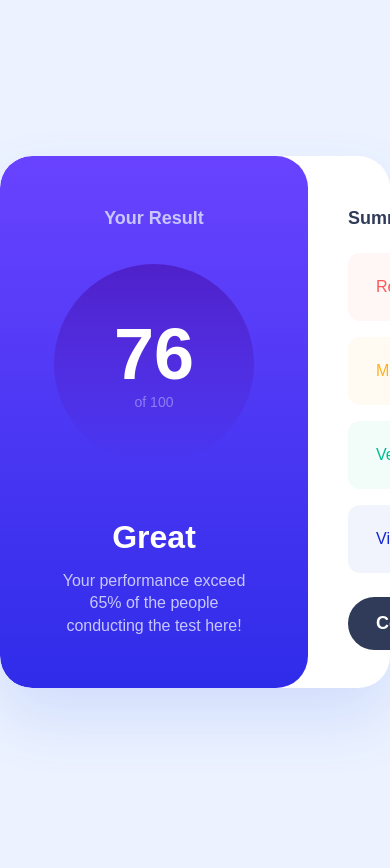
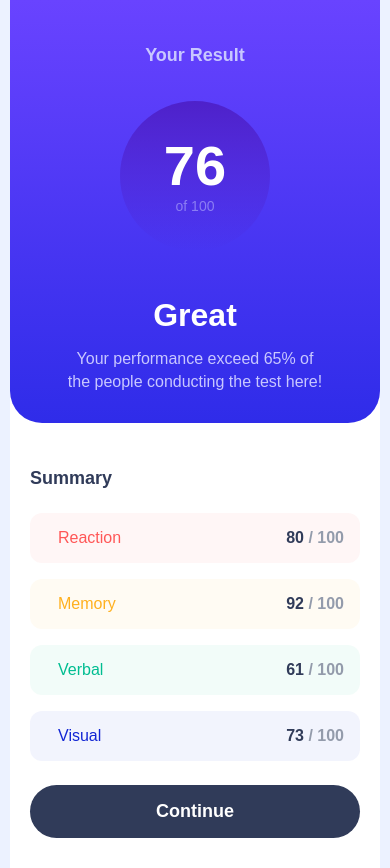
Before and after one commit to YunusovYunusali/Score-Result, a plain HTML site: page index.html in a window 390 px wide. Before the commit the page ends 844 px from the top, so only its background shows below. Drawn offline with Linux system fonts and the light colour scheme.

Commit message:
responsiv

```diff
--- a/main.css
+++ b/main.css
@@ -9,6 +9,8 @@ body {
   margin: 0;
 }
 .results-card {
+  margin-left: 10px;
+  margin-right: 10px;
   display: flex;
   width: 736px;
   background-color: #ffffff;
@@ -155,3 +157,40 @@ body {
 .btn-continue:hover {
   background: linear-gradient(180deg, #7755ff 0%, #6943ff 0.01%, #2f2ce9 100%);
 }
+
+@media screen and (max-width: 768px) {
+  body {
+    display: flex;
+    align-items: center;
+    justify-content: center;
+    padding: 0;
+  }
+
+  .results-card {
+    flex-direction: column;
+    width: 100%;
+    max-width: 100%;
+    min-height: 100vh;
+    border-radius: 0;
+    box-shadow: none;
+  }
+
+  .result-section {
+    border-radius: 0 0 32px 32px;
+    padding: 30px 20px;
+  }
+
+  .summary-section {
+    padding: 30px 20px;
+  }
+
+  .score-circle {
+    width: 150px;
+    height: 150px;
+    margin-bottom: 20px;
+  }
+
+  .score-number {
+    font-size: 56px;
+  }
+}
```
